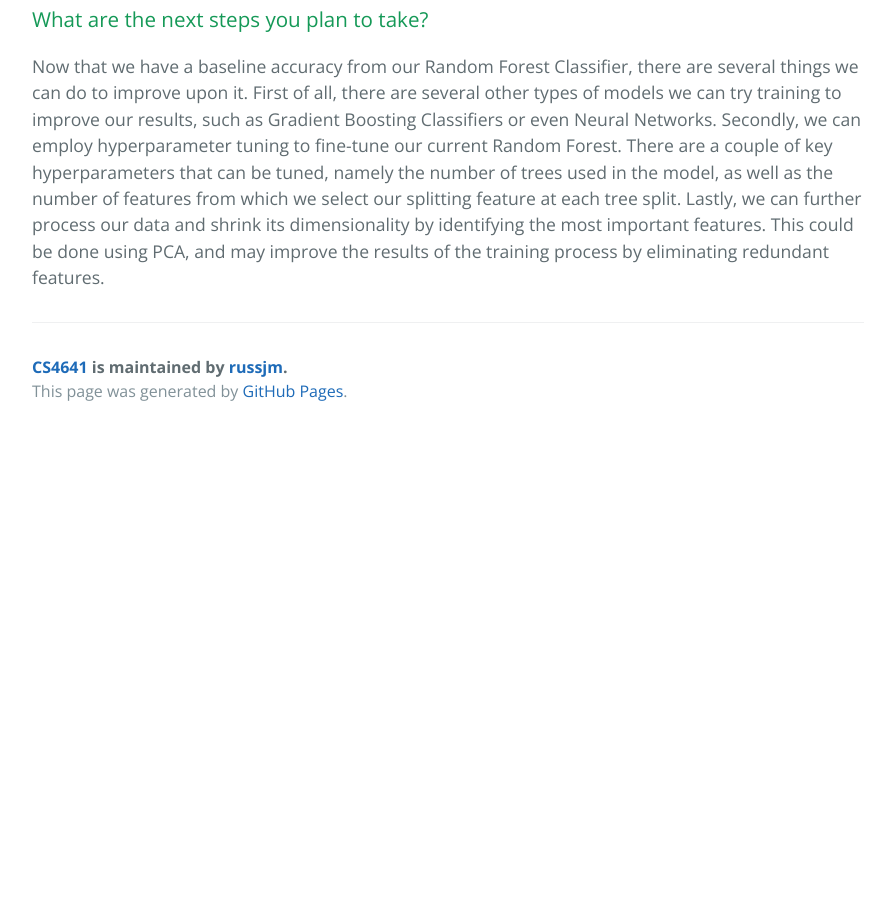
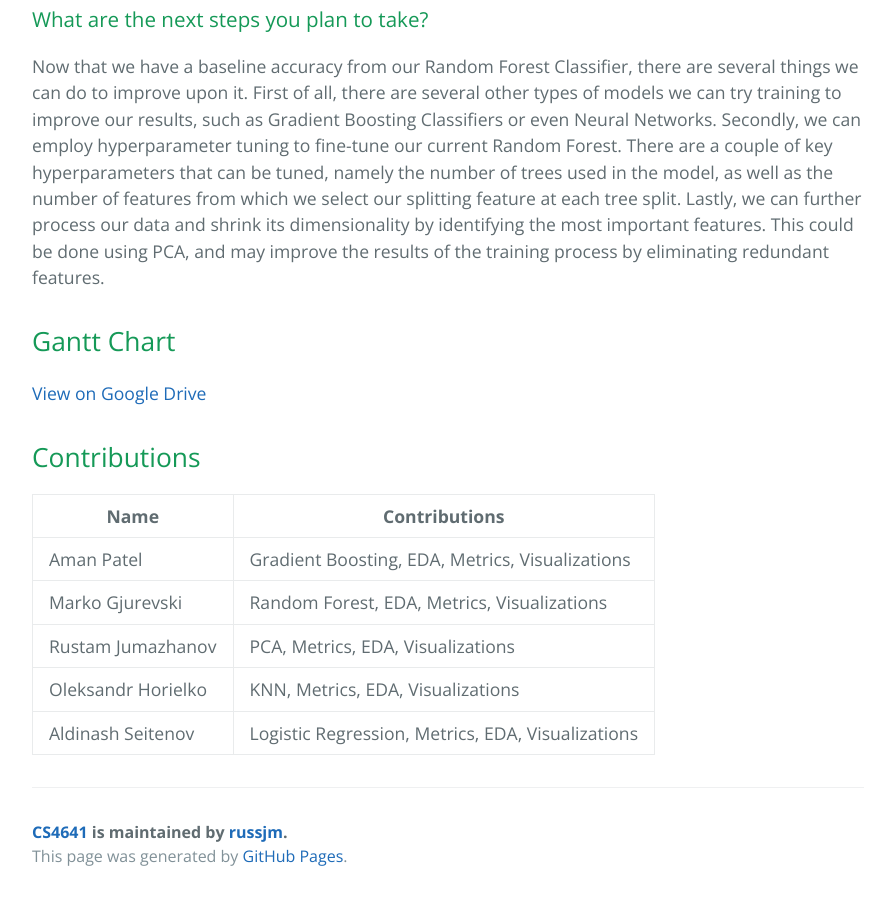
Before and after one commit to russjm/CS4641, a Jekyll site: the page built from index.md, in a window 1280 px wide and 900 px high, scrolled down 6951 px. Shown: the whole window, without its empty margins (192-1084 px from the left). Built offline with Jekyll 4.4.1, drawn with Linux system fonts in a browser that asks for light colours; our own code applies the rules of GitHub Pages for plain Markdown files; before the commit the page ends 7386 px from its top, so only the background shows below that.

Commit message:
added chart

```diff
--- a/index.md
+++ b/index.md
@@ -94,3 +94,17 @@ Our Random Forest model achieved an accuracy rate of 77%, which is a decently hi
 
 ### What are the next steps you plan to take?
 Now that we have a baseline accuracy from our Random Forest Classifier, there are several things we can do to improve upon it. First of all, there are several other types of models we can try training to improve our results, such as Gradient Boosting Classifiers or even Neural Networks. Secondly, we can employ hyperparameter tuning to fine-tune our current Random Forest. There are a couple of key hyperparameters that can be tuned, namely the number of trees used in the model, as well as the number of features from which we select our splitting feature at each tree split. Lastly, we can further process our data and shrink its dimensionality by identifying the most important features. This could be done using PCA, and may improve the results of the training process by eliminating redundant features.
+
+## Gantt Chart
+
+[View on Google Drive](https://docs.google.com/spreadsheets/d/19o6ZakfyxPPRYyXEH4_JTpknSqOLHHVz/edit?usp=sharing&ouid=112025817987775005881&rtpof=true&sd=true)
+
+## Contributions
+
+| Name               | Contributions                                            |
+| ------------------ | -------------------------------------------------------- |
+| Aman Patel         | Gradient Boosting, EDA, Metrics, Visualizations          |
+| Marko Gjurevski    | Random Forest, EDA, Metrics, Visualizations              |
+| Rustam Jumazhanov  | PCA, Metrics, EDA, Visualizations                        |
+| Oleksandr Horielko | KNN, Metrics, EDA, Visualizations                        |
+| Aldinash Seitenov  | Logistic Regression, Metrics, EDA, Visualizations        |
```
